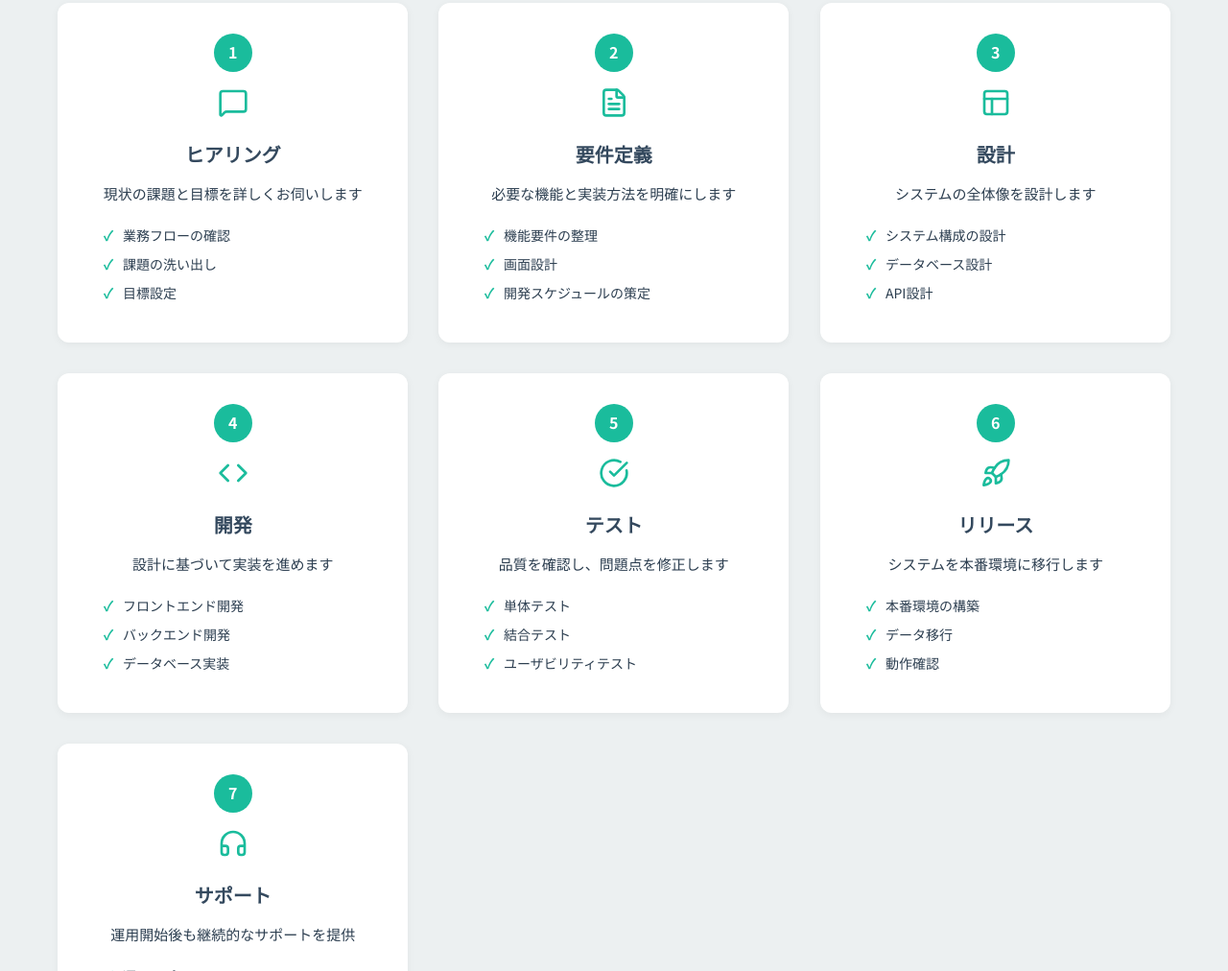
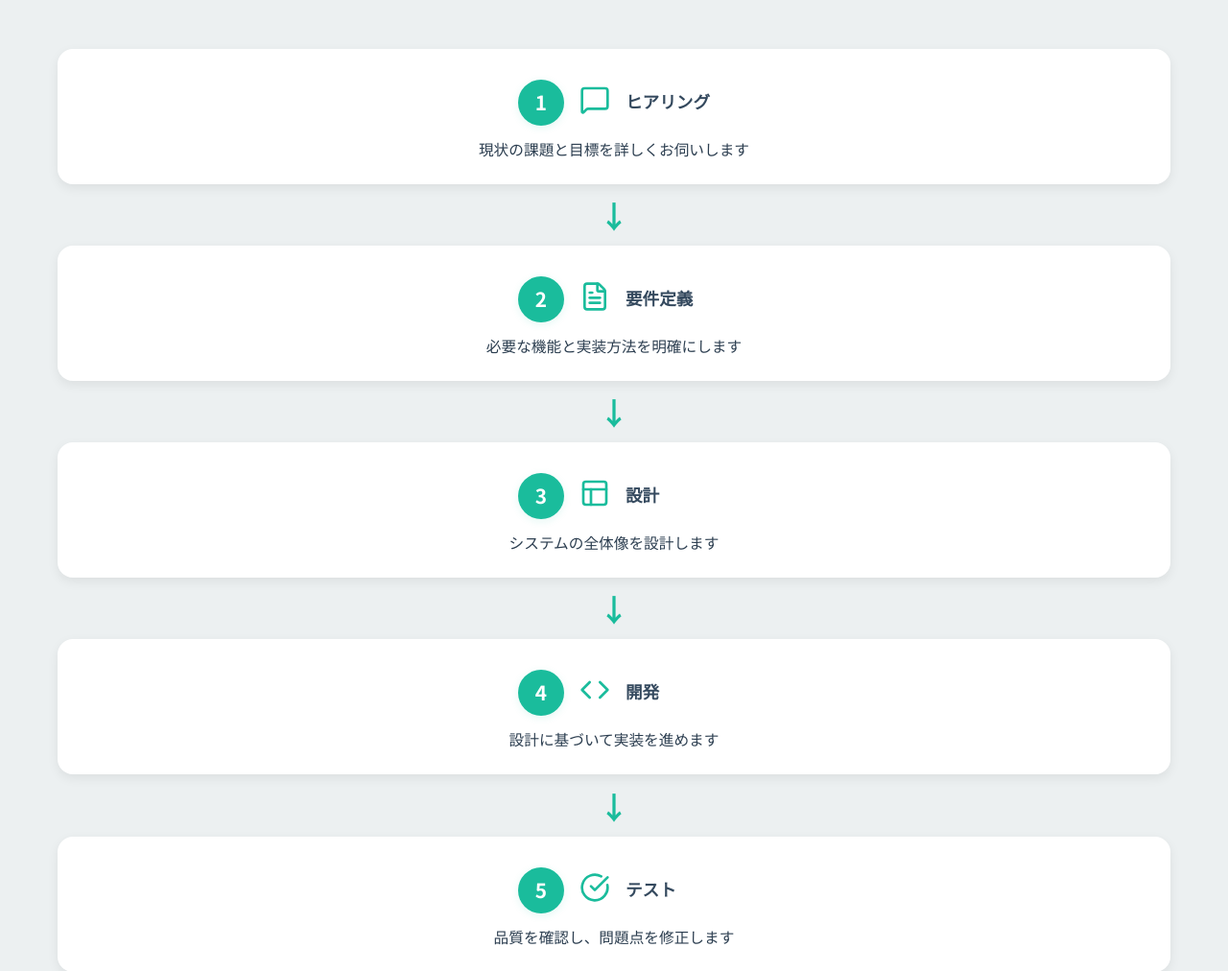
Before and after one commit to manabu-yamazaki/nextdoors-corporate-site, a plain HTML site: page index.html in a window 1280 px wide. Shown: the part 1788-2800 px from the top of the page at 96% size. Drawn offline with nearby package versions, Linux system fonts and the light colour scheme.

Commit message:
開発プロセスの構成変更

```diff
--- a/assets/css/style.css
+++ b/assets/css/style.css
@@ -7,6 +7,7 @@
     --color-cta-hover: #F39C12;
     --color-text: #2C3E50;
     --color-border: #BDC3C7;
+    --color-white: #FFFFFF;
     --transition-base: all 0.5s ease;
 }
 
@@ -938,3 +939,171 @@ body {
         transform: translateY(0);
     }
 }
+
+/* 開発プロセス：フローチャート */
+.process-flowchart {
+    padding: 48px 0 0 0;
+}
+
+.process-flow {
+    display: flex;
+    flex-direction: column;
+    align-items: center;
+    gap: 0;
+    justify-content: flex-start;
+    overflow-x: visible;
+}
+
+.process-step {
+    margin: 0 0 16px 0;
+    min-width: 0;
+    max-width: 100%;
+    width: 100%;
+    box-sizing: border-box;
+}
+
+.process-arrow {
+    display: flex;
+    align-items: center;
+    justify-content: center;
+    height: 32px;
+    width: 100%;
+    margin: 0 0 16px 0;
+    position: relative;
+}
+
+.process-arrow span {
+    font-size: 2rem;
+    color: var(--color-accent);
+    user-select: none;
+    font-weight: bold;
+    display: inline-block;
+    line-height: 1;
+}
+
+.process-step {
+    border-radius: 16px;
+    box-shadow: 0 4px 12px rgba(0,0,0,0.07);
+    padding: 32px 24px 24px 24px;
+    text-align: center;
+    position: relative;
+    z-index: 1;
+    display: flex;
+    flex-direction: column;
+    align-items: center;
+    transition: transform 0.3s cubic-bezier(.4,2,.6,1), box-shadow 0.3s;
+}
+
+.process-step:hover {
+    transform: translateY(-8px) scale(1.04);
+    box-shadow: 0 8px 24px rgba(26, 188, 156, 0.13);
+}
+
+.step-circle {
+    width: 48px;
+    height: 48px;
+    background: var(--color-accent);
+    color: #fff;
+    border-radius: 50%;
+    display: flex;
+    align-items: center;
+    justify-content: center;
+    font-size: 1.3rem;
+    font-weight: 700;
+    margin-bottom: 12px;
+    box-shadow: 0 2px 8px rgba(26, 188, 156, 0.12);
+}
+
+.step-icon {
+    margin-bottom: 12px;
+}
+
+.step-icon i, .step-icon svg {
+    width: 32px;
+    height: 32px;
+    color: var(--color-accent);
+}
+
+.process-step h3 {
+    font-size: 1.1rem;
+    color: var(--color-main);
+    margin-bottom: 8px;
+    font-family: 'Poppins', sans-serif;
+    font-weight: 600;
+}
+
+.process-step p {
+    font-size: 0.98rem;
+    color: var(--color-text);
+    margin-bottom: 0;
+}
+
+@media (max-width: 1024px) {
+    .process-flow {
+        flex-wrap: wrap;
+        justify-content: flex-start;
+        overflow-x: auto;
+    }
+    .process-step {
+        min-width: 160px;
+        padding: 24px 12px 16px 12px;
+        margin: 0 4px;
+    }
+    .process-arrow span {
+        font-size: 1.6rem;
+    }
+}
+
+@media (max-width: 768px) {
+    .process-flow {
+        flex-direction: column;
+        align-items: center;
+        gap: 0;
+    }
+    .process-step {
+        min-width: 0;
+        max-width: 100%;
+        width: 100%;
+    }
+    .process-arrow {
+        height: 48px;
+        margin: 0 0 4px 0;
+    }
+    .process-arrow span {
+        font-size: 2.0rem;
+        line-height: 1;
+    }
+}
+
+.process-step-header {
+    display: flex;
+    align-items: center;
+    justify-content: flex-start;
+    gap: 16px;
+    margin-bottom: 12px;
+    min-width: 200px;
+}
+.process-step-header .step-circle {
+    margin-bottom: 0;
+    flex-shrink: 0;
+}
+.process-step-header .step-icon {
+    margin-bottom: 0;
+    flex-shrink: 0;
+}
+.process-step-header h3 {
+    margin: 0;
+    font-size: 1.1rem;
+    color: var(--color-main);
+    font-family: 'Poppins', sans-serif;
+    font-weight: 600;
+    white-space: nowrap;
+}
+@media (max-width: 480px) {
+    .process-step-header {
+        gap: 8px;
+    }
+    .process-step-header h3 {
+        font-size: 1rem;
+    }
+}
--- a/index.html
+++ b/index.html
@@ -230,103 +230,70 @@
             <p class="section-description">お客様のビジネス課題を解決するために、<br>丁寧なヒアリングから運用サポートまで、<br>一貫したサービスを提供いたします。</p>
         </div>
         <div class="container">
-            <div class="process-timeline">
+            <div class="process-flowchart">
+                <div class="process-flow">
                     <div class="process-step">
-                    <div class="step-number">1</div>
-                    <div class="step-icon">
-                        <i data-lucide="message-square"></i>
+                        <div class="process-step-header">
+                            <div class="step-circle">1</div>
+                            <div class="step-icon"><i data-lucide="message-square"></i></div>
+                            <h3>ヒアリング</h3>
                         </div>
-                    <h3>ヒアリング</h3>
                         <p>現状の課題と目標を詳しくお伺いします</p>
-                    <ul class="step-details">
-                        <li>業務フローの確認</li>
-                        <li>課題の洗い出し</li>
-                        <li>目標設定</li>
-                    </ul>
                     </div>
-
+                    <div class="process-arrow"><span>&#8595;</span></div>
                     <div class="process-step">
-                    <div class="step-number">2</div>
-                    <div class="step-icon">
-                        <i data-lucide="file-text"></i>
+                        <div class="process-step-header">
+                            <div class="step-circle">2</div>
+                            <div class="step-icon"><i data-lucide="file-text"></i></div>
+                            <h3>要件定義</h3>
                         </div>
-                    <h3>要件定義</h3>
                         <p>必要な機能と実装方法を明確にします</p>
-                    <ul class="step-details">
-                        <li>機能要件の整理</li>
-                        <li>画面設計</li>
-                        <li>開発スケジュールの策定</li>
-                    </ul>
                     </div>
-
+                    <div class="process-arrow"><span>&#8595;</span></div>
                     <div class="process-step">
-                    <div class="step-number">3</div>
-                    <div class="step-icon">
-                        <i data-lucide="layout"></i>
+                        <div class="process-step-header">
+                            <div class="step-circle">3</div>
+                            <div class="step-icon"><i data-lucide="layout"></i></div>
+                            <h3>設計</h3>
                         </div>
-                    <h3>設計</h3>
                         <p>システムの全体像を設計します</p>
-                    <ul class="step-details">
-                        <li>システム構成の設計</li>
-                        <li>データベース設計</li>
-                        <li>API設計</li>
-                    </ul>
                     </div>
-
+                    <div class="process-arrow"><span>&#8595;</span></div>
                     <div class="process-step">
-                    <div class="step-number">4</div>
-                    <div class="step-icon">
-                        <i data-lucide="code"></i>
+                        <div class="process-step-header">
+                            <div class="step-circle">4</div>
+                            <div class="step-icon"><i data-lucide="code"></i></div>
+                            <h3>開発</h3>
                         </div>
-                    <h3>開発</h3>
                         <p>設計に基づいて実装を進めます</p>
-                    <ul class="step-details">
-                        <li>フロントエンド開発</li>
-                        <li>バックエンド開発</li>
-                        <li>データベース実装</li>
-                    </ul>
                     </div>
-
+                    <div class="process-arrow"><span>&#8595;</span></div>
                     <div class="process-step">
-                    <div class="step-number">5</div>
-                    <div class="step-icon">
-                        <i data-lucide="check-circle"></i>
+                        <div class="process-step-header">
+                            <div class="step-circle">5</div>
+                            <div class="step-icon"><i data-lucide="check-circle"></i></div>
+                            <h3>テスト</h3>
                         </div>
-                    <h3>テスト</h3>
                         <p>品質を確認し、問題点を修正します</p>
-                    <ul class="step-details">
-                        <li>単体テスト</li>
-                        <li>結合テスト</li>
-                        <li>ユーザビリティテスト</li>
-                    </ul>
                     </div>
-
+                    <div class="process-arrow"><span>&#8595;</span></div>
                     <div class="process-step">
-                    <div class="step-number">6</div>
-                    <div class="step-icon">
-                        <i data-lucide="rocket"></i>
+                        <div class="process-step-header">
+                            <div class="step-circle">6</div>
+                            <div class="step-icon"><i data-lucide="rocket"></i></div>
+                            <h3>リリース</h3>
                         </div>
-                    <h3>リリース</h3>
                         <p>システムを本番環境に移行します</p>
-                    <ul class="step-details">
-                        <li>本番環境の構築</li>
-                        <li>データ移行</li>
-                        <li>動作確認</li>
-                    </ul>
                     </div>
-
+                    <div class="process-arrow"><span>&#8595;</span></div>
                     <div class="process-step">
-                    <div class="step-number">7</div>
-                    <div class="step-icon">
-                        <i data-lucide="headphones"></i>
+                        <div class="process-step-header">
+                            <div class="step-circle">7</div>
+                            <div class="step-icon"><i data-lucide="headphones"></i></div>
+                            <h3>サポート</h3>
                         </div>
-                    <h3>サポート</h3>
                         <p>運用開始後も継続的なサポートを提供</p>
-                    <ul class="step-details">
-                        <li>運用サポート</li>
-                        <li>機能改善</li>
-                        <li>バグ修正</li>
-                    </ul>
+                    </div>
                 </div>
             </div>
         </div>
```
Lines whose indentation alone changed are shown as unchanged.
